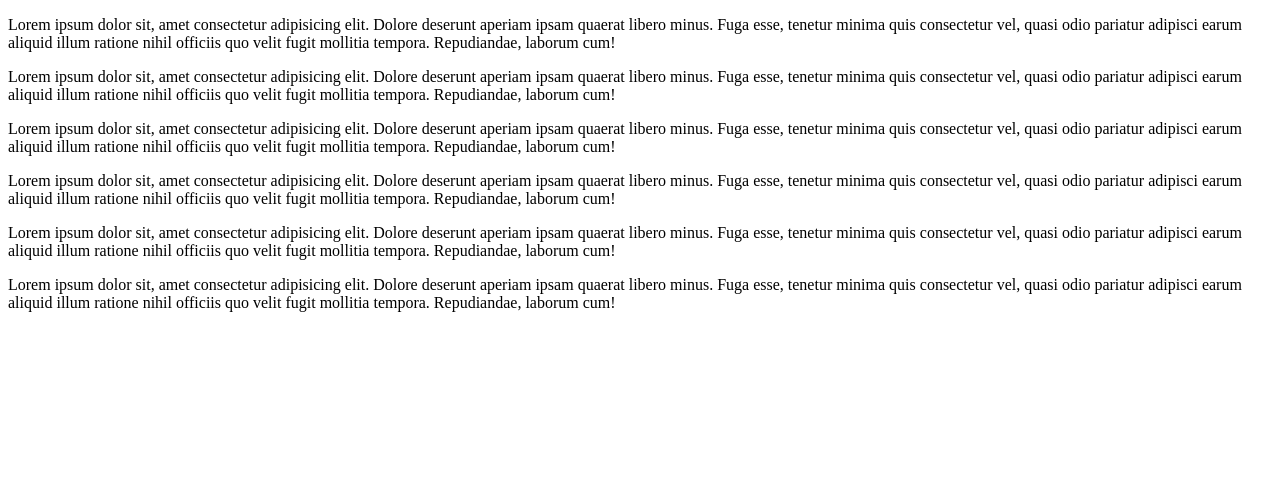
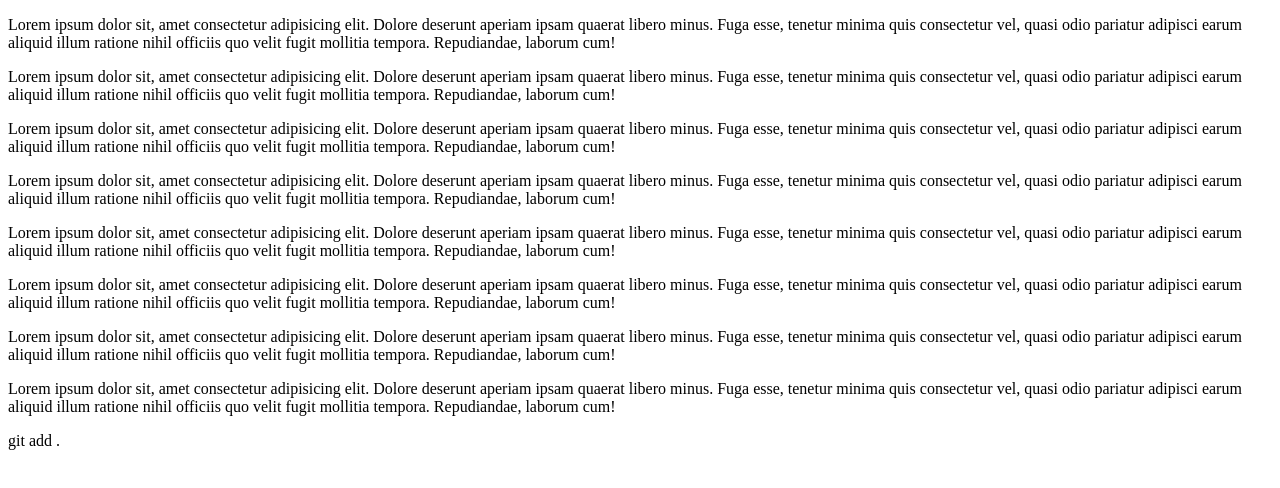
Before and after one commit to esther440/intro-tail, a plain HTML site: page index.html in a window 1280 px wide. Drawn offline with Linux system fonts and the light colour scheme.

Commit message:
last comit

```diff
--- a/index.html
+++ b/index.html
@@ -13,5 +13,7 @@
     <p>Lorem ipsum dolor sit, amet consectetur adipisicing elit. Dolore deserunt aperiam ipsam quaerat libero minus. Fuga esse, tenetur minima quis consectetur vel, quasi odio pariatur adipisci earum aliquid illum ratione nihil officiis quo velit fugit mollitia tempora. Repudiandae, laborum cum!</p>
     <p>Lorem ipsum dolor sit, amet consectetur adipisicing elit. Dolore deserunt aperiam ipsam quaerat libero minus. Fuga esse, tenetur minima quis consectetur vel, quasi odio pariatur adipisci earum aliquid illum ratione nihil officiis quo velit fugit mollitia tempora. Repudiandae, laborum cum!</p>
     <p>Lorem ipsum dolor sit, amet consectetur adipisicing elit. Dolore deserunt aperiam ipsam quaerat libero minus. Fuga esse, tenetur minima quis consectetur vel, quasi odio pariatur adipisci earum aliquid illum ratione nihil officiis quo velit fugit mollitia tempora. Repudiandae, laborum cum!</p>
+    <p>Lorem ipsum dolor sit, amet consectetur adipisicing elit. Dolore deserunt aperiam ipsam quaerat libero minus. Fuga esse, tenetur minima quis consectetur vel, quasi odio pariatur adipisci earum aliquid illum ratione nihil officiis quo velit fugit mollitia tempora. Repudiandae, laborum cum!</p>
+    <p>Lorem ipsum dolor sit, amet consectetur adipisicing elit. Dolore deserunt aperiam ipsam quaerat libero minus. Fuga esse, tenetur minima quis consectetur vel, quasi odio pariatur adipisci earum aliquid illum ratione nihil officiis quo velit fugit mollitia tempora. Repudiandae, laborum cum!</p>git add .
 </body>
 </html>
```
